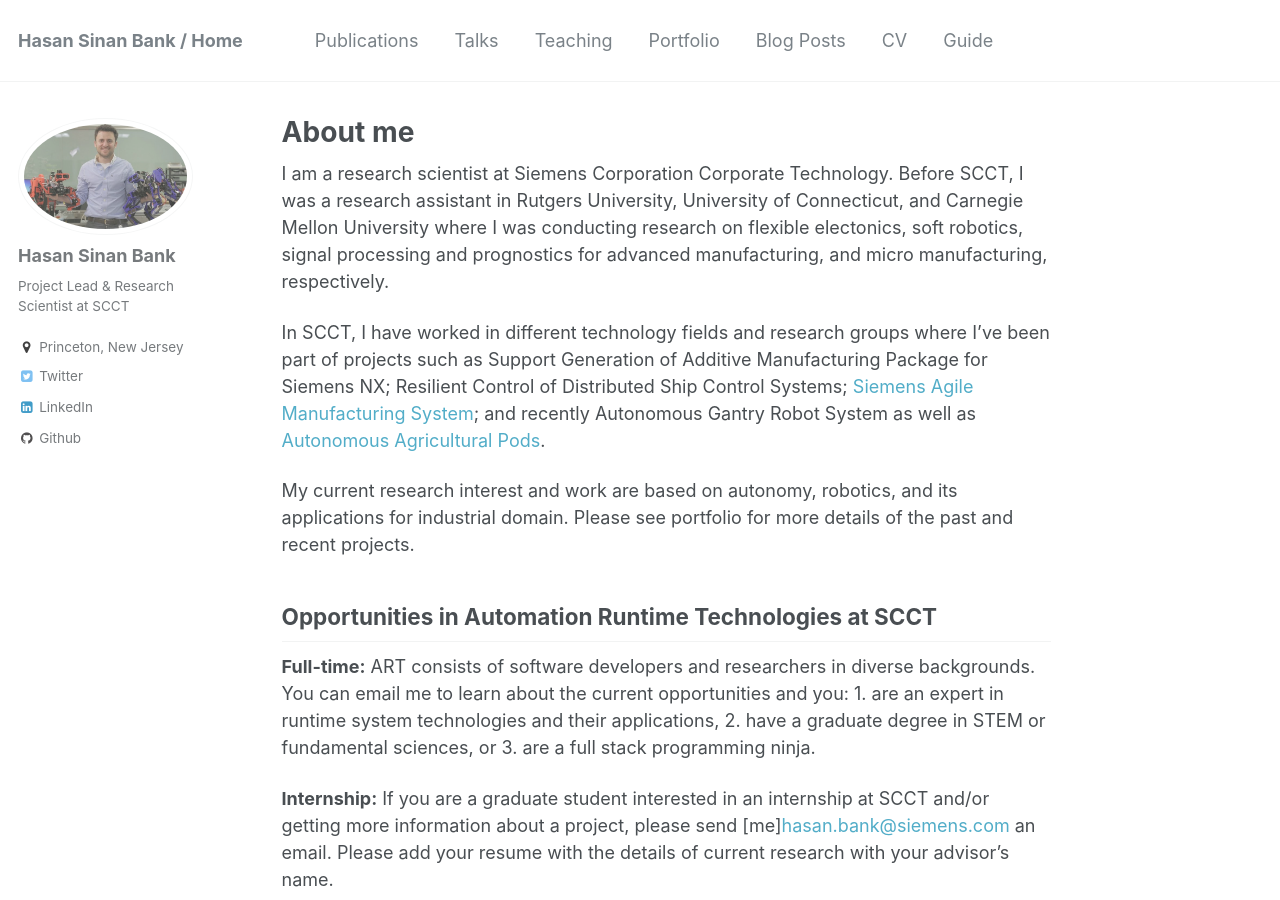
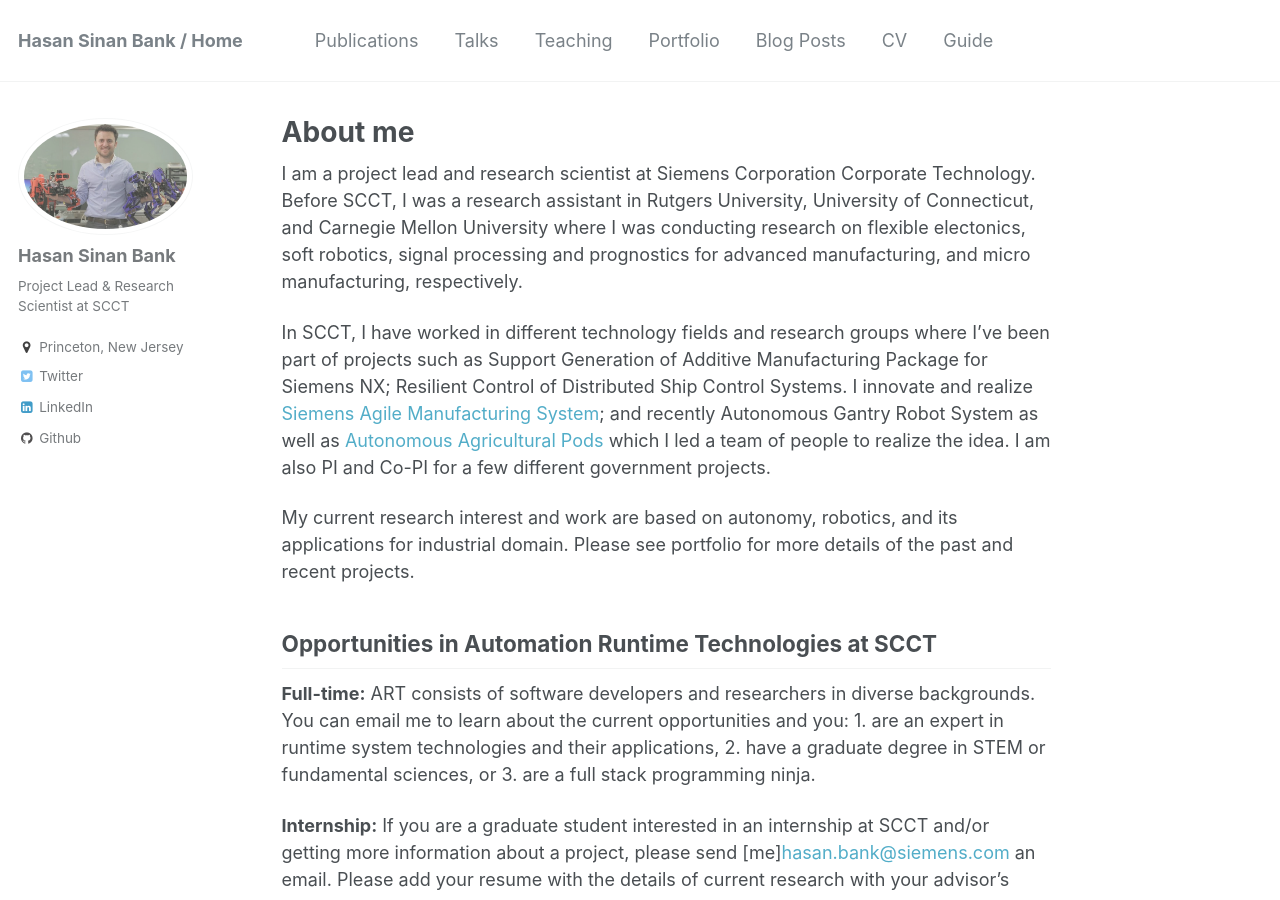
Before and after one commit to bankh/bankh.github.io, a Jekyll site: the page built from _pages/about.md, in a window 1280 px wide and 900 px high. Built offline with Jekyll 4.4.1, drawn with Linux system fonts in a browser that asks for light colours.

Commit message:
Update about.md

```diff
--- a/_pages/about.md
+++ b/_pages/about.md
@@ -8,15 +8,16 @@
   - /about.html
 ---
 
-I am a research scientist at Siemens Corporation Corporate Technology. Before SCCT, I was a research
+I am a project lead and research scientist at Siemens Corporation Corporate Technology. Before SCCT, I was a research
 assistant in Rutgers University, University of Connecticut, and Carnegie Mellon University where I
 was conducting research on flexible electonics, soft robotics, signal processing and prognostics
 for advanced manufacturing, and micro manufacturing, respectively.
 
 In SCCT, I have worked in different technology fields and research groups where I've been part of projects
 such as Support Generation of Additive Manufacturing Package for Siemens NX; Resilient Control of Distributed
-Ship Control Systems; [Siemens Agile Manufacturing System](https://goo.gl/dPYpWo); and recently Autonomous Gantry
-Robot System as well as [Autonomous Agricultural Pods](https://goo.gl/VBnZ3c).
+Ship Control Systems. I innovate and realize [Siemens Agile Manufacturing System](https://goo.gl/dPYpWo); and
+recently Autonomous Gantry Robot System as well as [Autonomous Agricultural Pods](https://goo.gl/VBnZ3c) which
+I led a team of people to realize the idea. I am also PI and Co-PI for a few different government projects.
 
 My current research interest and work are based on autonomy, robotics, and its applications for industrial
 domain. Please see portfolio for more details of the past and recent projects.
```
